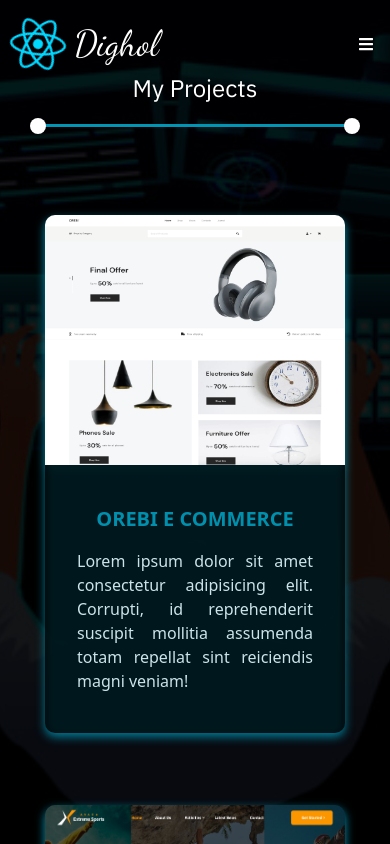
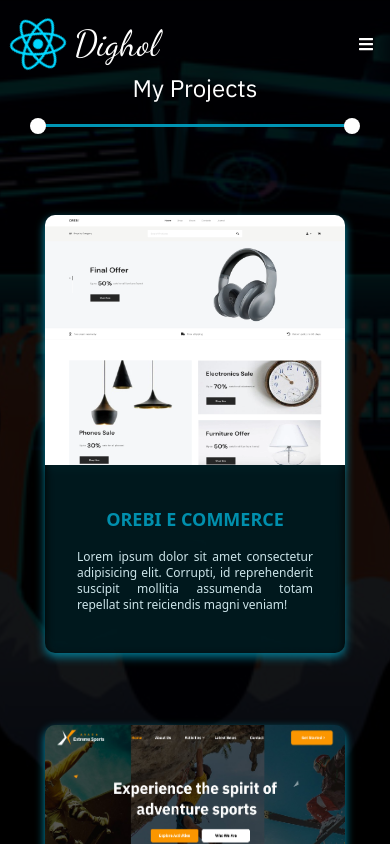
Before and after one commit to Digholkhan/Portfolio, a React (Vite) app: page /projects in a window 390 px wide. Shown: the top 844 px of the page. Built offline with nearby package versions, Linux system fonts and the light colour scheme.

Commit message:
modified

```diff
--- a/src/Components/Projects/Project.jsx
+++ b/src/Components/Projects/Project.jsx
@@ -24,8 +24,8 @@
             </div>
         </div>
         <div className='relative z-[1] w-[300px] lg:w-[370px] bg-black opacity-80 text-white text-center py-10 px-8 rounded-b-[10px]'>
-            <h1 className='text-xl font-bold text-primary uppercase'>{PName}</h1>
-            <p className='text-justify pt-4'>Lorem ipsum dolor sit amet consectetur adipisicing elit. Corrupti, id reprehenderit suscipit mollitia assumenda totam repellat sint reiciendis magni veniam!</p>
+            <h1 className='text-lg lg:text-xl font-bold text-primary uppercase'>{PName}</h1>
+            <p className='text-justify pt-4 text-xs lg:text-base'>Lorem ipsum dolor sit amet consectetur adipisicing elit. Corrupti, id reprehenderit suscipit mollitia assumenda totam repellat sint reiciendis magni veniam!</p>
         </div>
     </div>
   )
--- a/src/Components/Services/Box.jsx
+++ b/src/Components/Services/Box.jsx
@@ -6,8 +6,8 @@
         <div className={`w-[300px] lg:w-[370px] border-2 border-primary rounded-xl  text-white text-center ${className} relative after:absolute after:top-0 after:left-0  after:bg-black after:w-full after:h-full after:rounded-xl after:opacity-80 hover:scale-105 drop-shadow-[0_04px_5px_rgba(0,149,180)] duration-200 ease-linear z-[1]`}>
         <img src={ImgSrc} alt="" className='h-[250px] w-full relative z-[1] rounded-t-[10px]'/>
            <div className='py-10 px-8'>
-            <h1 className='relative z-[1] text-primary text-xl font-bold pb-4 uppercase '>{Title}</h1>
-            <p className='relative z-[1] capitalize text-justify'>{PItem}</p>
+            <h1 className='relative z-[1] text-primary text-lg lg:text-xl font-bold pb-4 uppercase '>{Title}</h1>
+            <p className='relative z-[1] capitalize text-justify text-xs lg:text-base'>{PItem}</p>
            </div>
         </div>
     </div>
```
